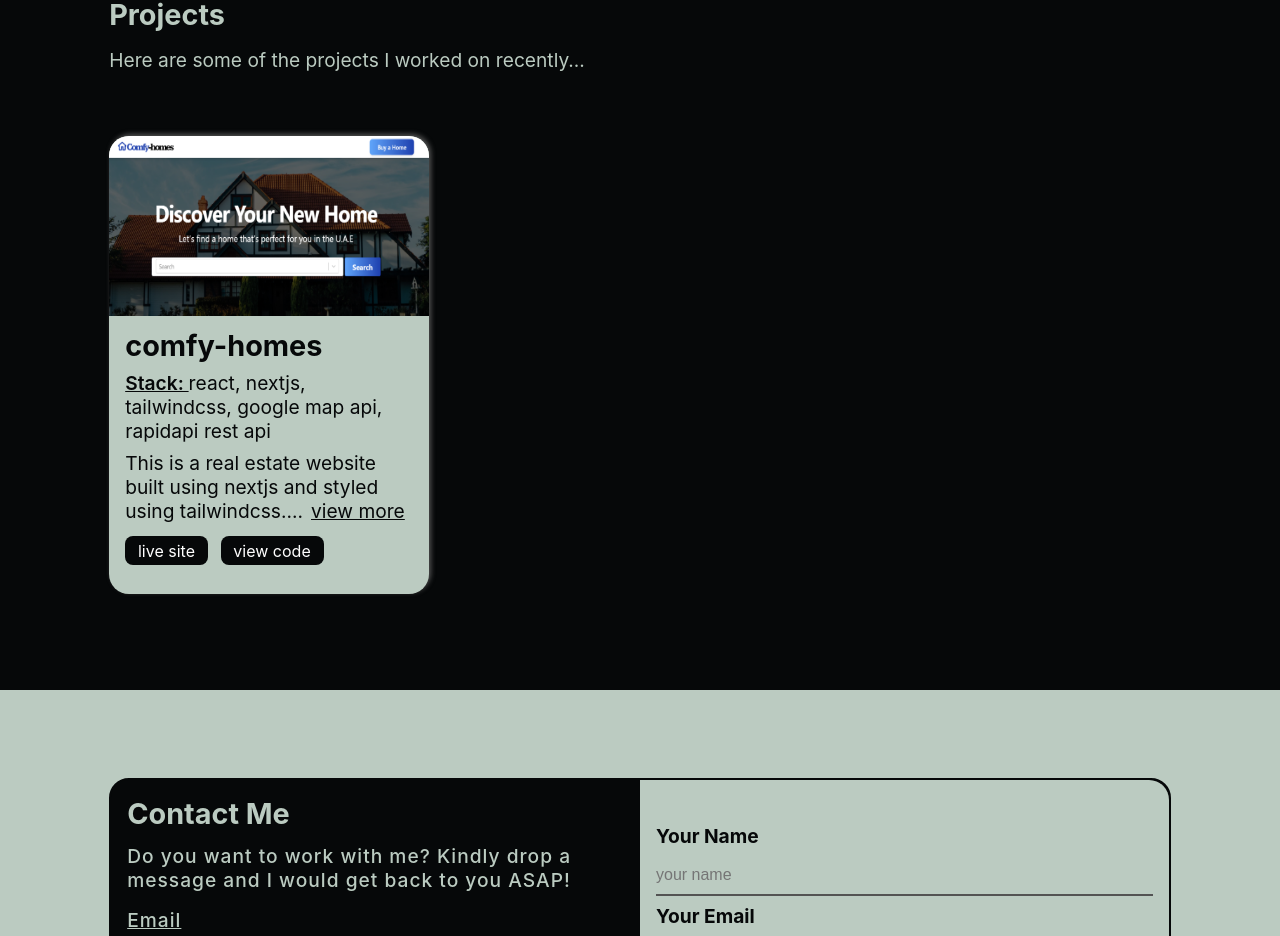
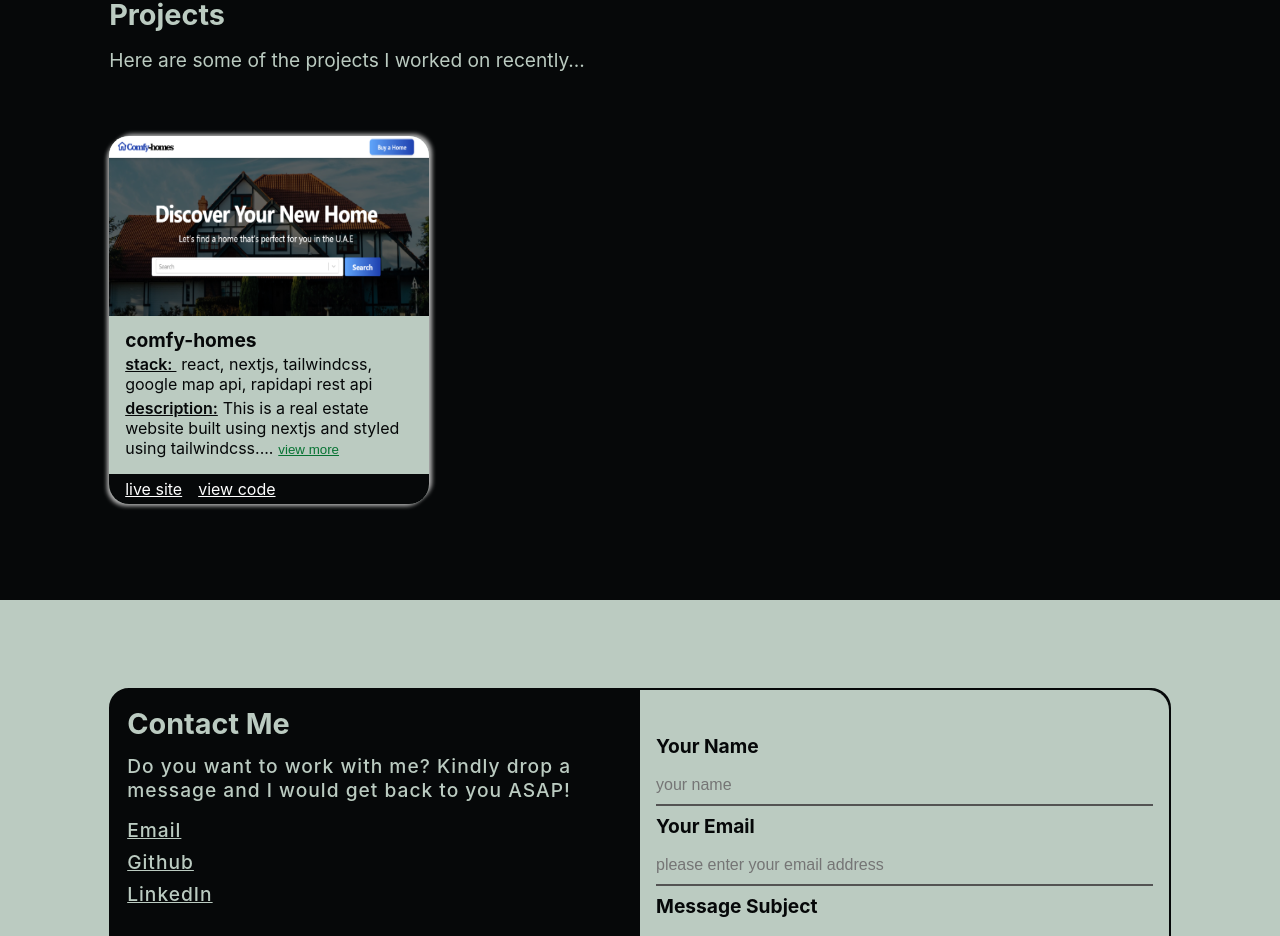
Before and after one commit to idemmanuel001/idoko-emmanuel-portfolio, a Next.js app: page / in a window 1280 px wide. Shown: the part 995-1931 px from the top of the page. Built offline with nearby package versions, Linux system fonts and the light colour scheme.

Commit message:
refactored th projectItem component

```diff
--- a/Components/Sections/Projects.js
+++ b/Components/Sections/Projects.js
@@ -66,12 +66,12 @@ const StyledProJectItem = styled.div`
     margin: 1rem auto;
     display: flex;
     flex-direction: column;
-    justify-content: space-between;
+    justify-content: center;
+    align-items: center;
     border-radius: 20px;
     overflow: hidden;
-    box-shadow: 2px -2px 5px  ${({ theme }) => theme.darkGray};
+    box-shadow: 4px -3px 4px -1px rgb(181,181,181), -3px 3px 4px -1px rgb(181,181,181);
     background: ${({ theme }) => theme.primaryColor};
-
     color: ${({ theme }) => theme.black};
 
     @media(min-width: ${({ theme }) => theme.tablet}){
@@ -81,53 +81,64 @@ const StyledProJectItem = styled.div`
     .projectBody{
         padding: 0.5rem 1rem 1rem 1rem;
         margin: 0 auto;
+        font-size: ${({ theme }) => theme.small};
 
         h3{
             font-weight: bold;
-            font-size: ${({ theme }) => theme.large};
+            font-size: ${({ theme }) => theme.medium};
+            margin-bottom: 0.1rem;
         }
 
         p{
             font-weight: 400;
+            font-size: ${({ theme }) => theme.small};
+        }
+
+        span{
+            font-weight: 600;
+            font-size: ${({ theme }) => theme.small};
+            text-decoration: underline;
+            margin-right: 0.3rem;
         }
 
         .stack{
-            margin: 0.5rem 0;
-
-            span{
-                font-weight: 600;
-                text-decoration: underline;
-            }
+            margin-bottom: 0.3rem;
         }
 
         .description{
 
-            span{
-                margin-left: 0.5rem;
+
+            button{
+                background: transparent !important;
+                border: none;
+                color: ${({ theme }) => theme.accentColor};
+                margin-left: 0.3rem;
                 cursor: pointer;
                 text-decoration: underline;
             }
         }
 
-        .view{
+
+    }
+
+     .links{
             display: flex;
+            justify-content: center;
+            height: fit-content;
+            width: 100%;
             justify-content: flex-start;
             align-items: center;
-            margin: 0.8rem 0;
-        }
-        a{
             background: ${({ theme }) => theme.black};
-            color: ${({ theme }) => theme.white};
-            padding: 0.3rem 0.8rem;
-            margin-right: 0.8rem;
-            border-radius: 8px;
-            display: flex;
-            justify-content: center;
-            align-items: center;
+            padding: 0.3rem 1rem;
 
 
         }
-    }
+        a{
+            text-decoration: underline;
+            color: ${({ theme }) => theme.white};
+            margin-right: 1rem;
+
+        }
 
 
 `;
@@ -155,20 +166,24 @@ function ProjectItem({ project }) {
                 <h3> {title} </h3>
 
                 <p className='stack'>
-                    <span>Stack: </span>
+                    <span>stack: </span>
                     {stack.join(', ')}
                 </p>
 
-                <p className='description'> {isOpen ? content : description + '...'}
-                    <span onClick={() => setIsOpen(!isOpen)} >
+                <p className='description'>
+                    <span>description:</span>
+
+                    {isOpen ? content : description + '...'}
+
+                    <button onClick={() => setIsOpen(!isOpen)} >
                         {isOpen ? 'view less' : 'view more'}
-                    </span>
+                    </button>
                 </p>
 
-                <div className="view">
-                    <a href={live} className="href"> live site</a>
-                    <a href={code} className="href"> view code</a>
-                </div>
+            </div>
+            <div className="links">
+                <a href={live} className="href" target="_blank" rel="noopener noreferrer" > live site</a>
+                <a href={code} className="href" target="_blank" rel="noopener noreferrer"> view code</a>
             </div>
 
 
```
